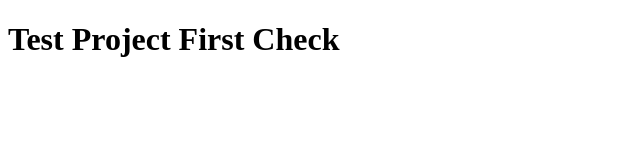
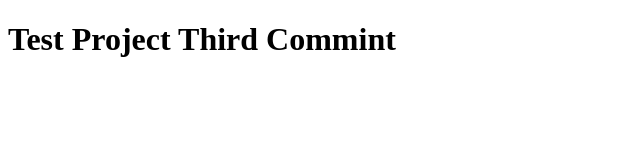
Before and after one commit to harveedesigns/git_sample_website, a plain HTML site: page index.html in a window 1280 px wide. Shown: the whole page, without its empty margins (0-640 px from the left). Drawn offline with Linux system fonts and the light colour scheme.

Commit message:
Third Commit

```diff
--- a/index.html
+++ b/index.html
@@ -6,6 +6,6 @@
   <title>Same Automate Project</title>
 </head>
 <body>
-    <h1>Test Project First Check</h1>
+    <h1>Test Project Third Commint</h1>
 </body>
 </html>
```
